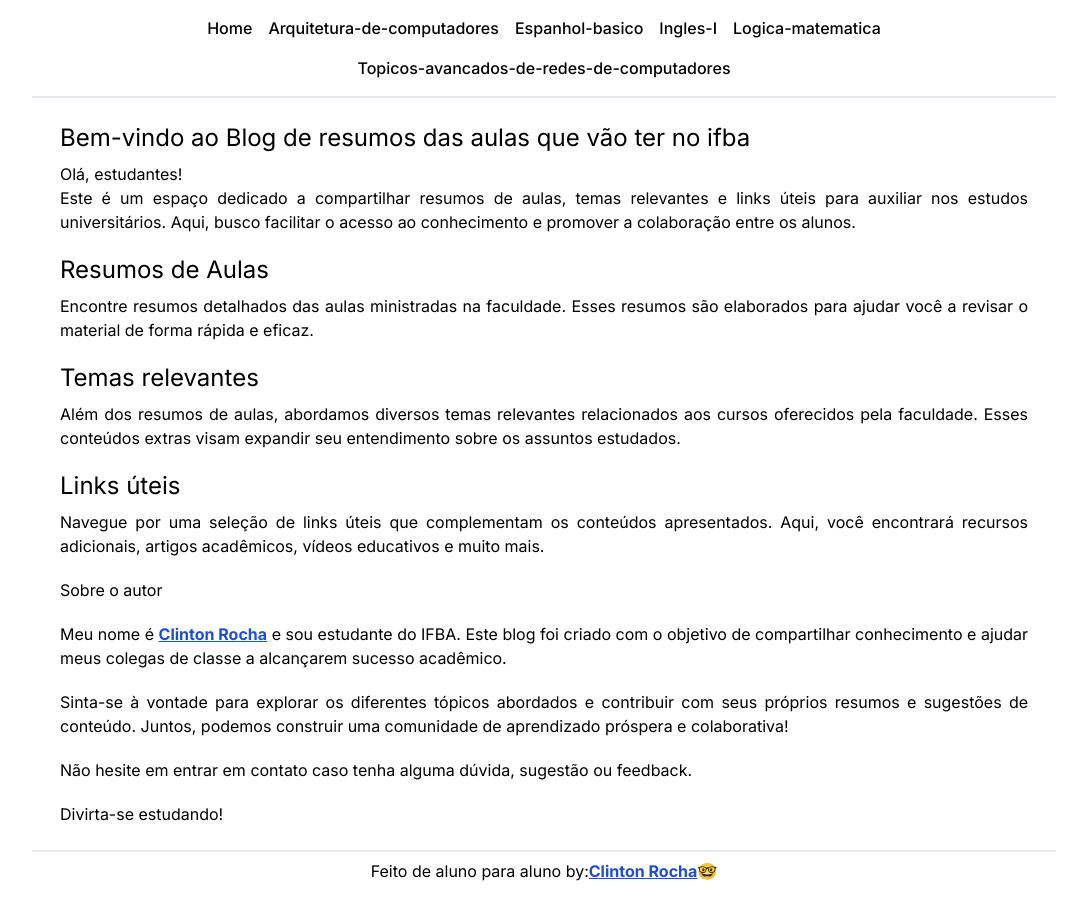
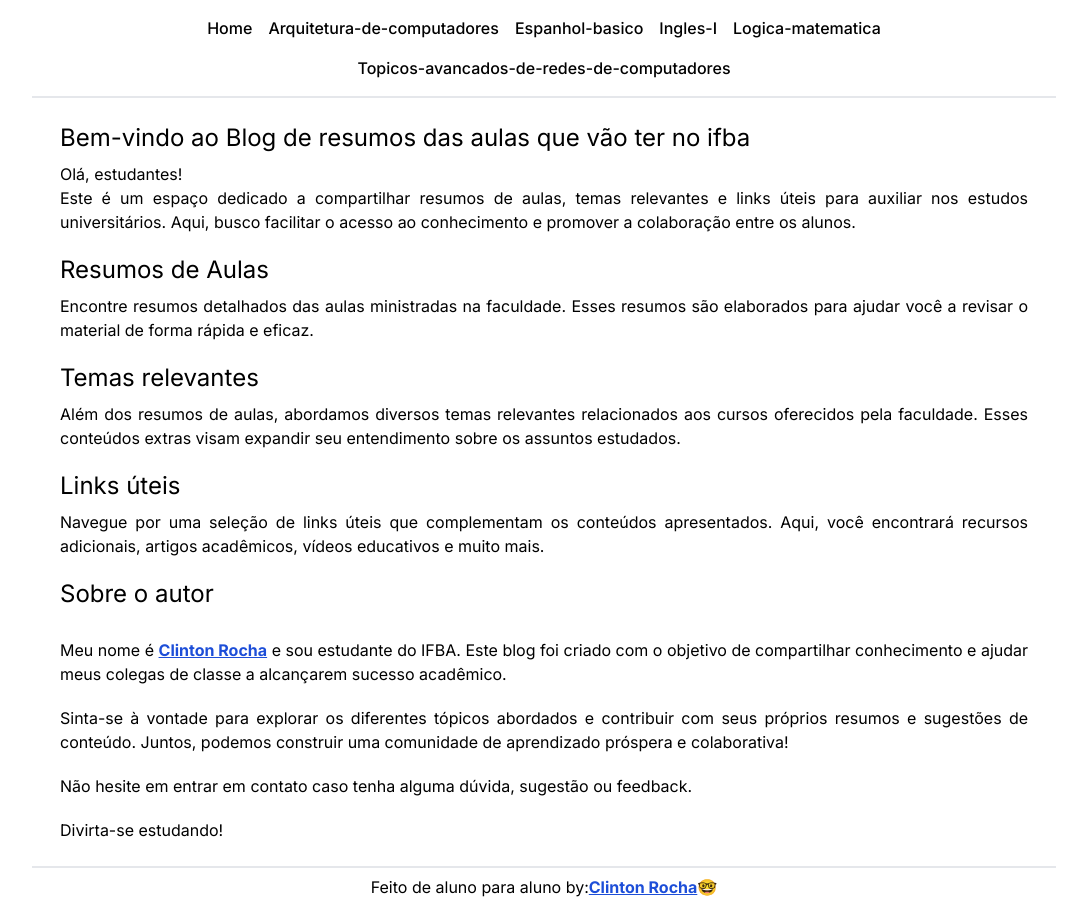
Before and after one commit to Clintonrocha98/blog-resumos-aulas-IFBA, a Next.js app: page / in a window 1280 px wide. Shown: the whole page, without its empty margins (96-1183 px from the left). Built offline with nearby package versions, Linux system fonts and the light colour scheme.

Commit message:
change md

```diff
--- a/src/app/page.tsx
+++ b/src/app/page.tsx
@@ -36,7 +36,7 @@ export default function Home() {
         </p>
       </section>
       <footer className="flex flex-col gap-5 mb-6">
-        <h3>Sobre o autor</h3>
+        <h2>Sobre o autor</h2>
         <p>
           Meu nome é{" "}
           <a
```
Also changed, not shown: public/posts/Logica-matematica/conteudo-do-semestre.md (+2 -1 lines).
